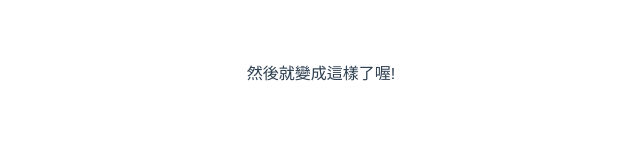
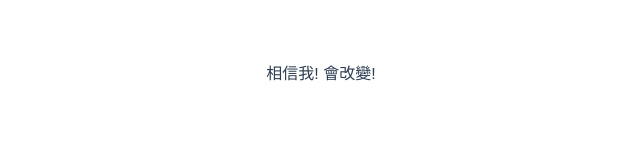
Before and after one commit to JohnSmith-Wang/TestGit, a Vue app: page / in a window 1280 px wide. Shown: the top 160 px of the page, without its empty margins (319-959 px from the left). Built offline with nearby package versions, Linux system fonts and the light colour scheme.

Commit message:
相信它會改變!

```diff
--- a/src/App.vue
+++ b/src/App.vue
@@ -1,7 +1,7 @@
 <template>
   <div id="app">
 
-    然後就變成這樣了喔!
+    相信我! 會改變!
 
   </div>
 </template>
```
